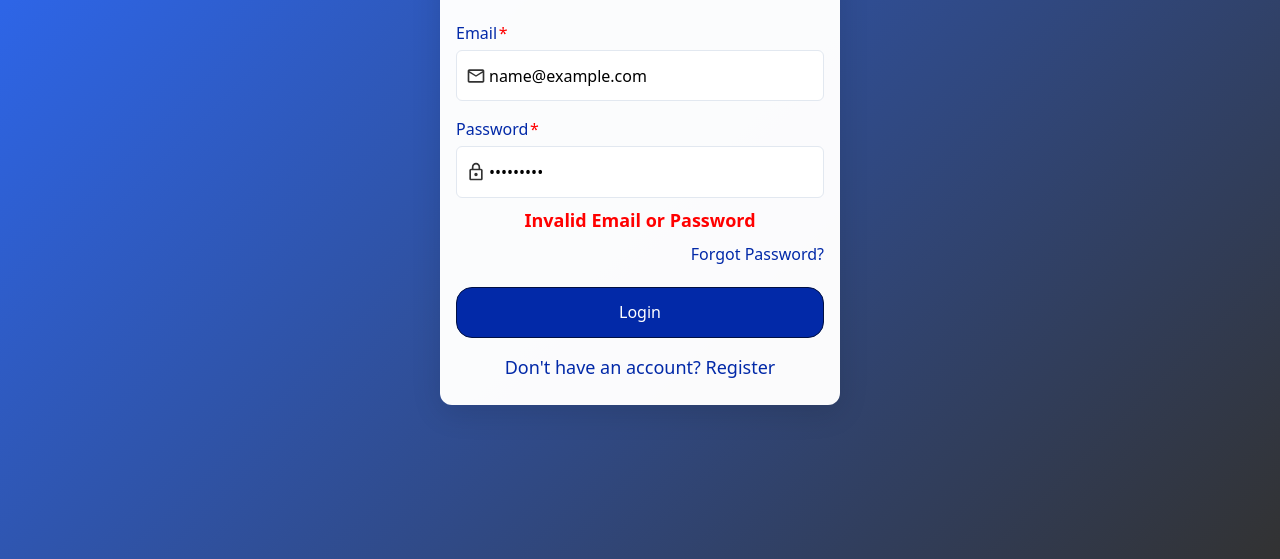
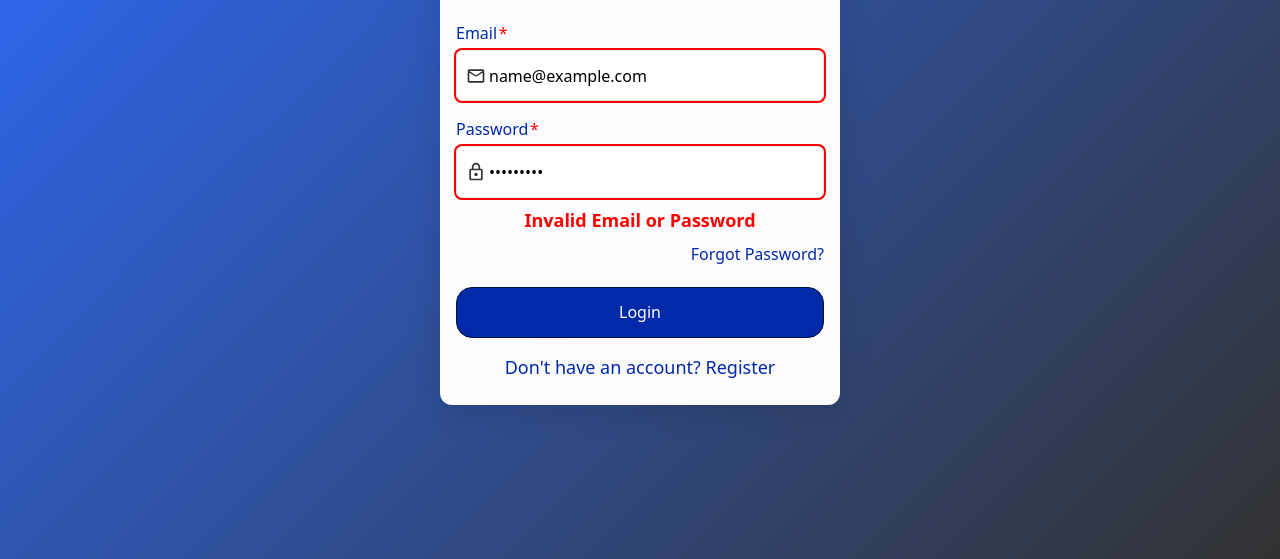
Before and after one commit to chachaa10/student-crud, a website built with Vite: page frontend/index.html in a window 1280 px wide. Both pictures are taken after typing "name@example.com", "Sample123" into the empty fields and a click on the button "Login". Shown: the part 241-800 px from the top of the page. Built offline with nearby package versions, Linux system fonts and the light colour scheme; files whose address does not match are found by name; a web font is replaced by a local one.

Commit message:
feat(index): Added feedback for user invalid input

```diff
--- a/frontend/css/index.css
+++ b/frontend/css/index.css
@@ -165,3 +165,8 @@ a:hover {
 	color: var(--primary-color);
 	text-decoration: underline;
 }
+
+.error-input {
+	box-shadow: 0 0 0 2px red;
+	border-color: 1px solid red;
+}
--- a/frontend/js/index.js
+++ b/frontend/js/index.js
@@ -50,8 +50,17 @@ document.addEventListener("DOMContentLoaded", () => {
 			window.location.href = "dashboard.html";
 		} catch (error) {
 			console.error("Login error:", error);
+			emailInput.classList.add("error-input");
+			passwordInput.classList.add("error-input");
 			loginErrorMessage.textContent = "Invalid Email or Password";
-			setTimeout(() => (loginErrorMessage.textContent = ""), 3000);
+			setTimeout(
+				() => (
+					(loginErrorMessage.textContent = ""),
+					emailInput.classList.remove("error-input"),
+					passwordInput.classList.remove("error-input")
+				),
+				3000
+			);
 		}
 	}
 });
```
Also changed, not shown: frontend/index.html (+21 -4 lines).
